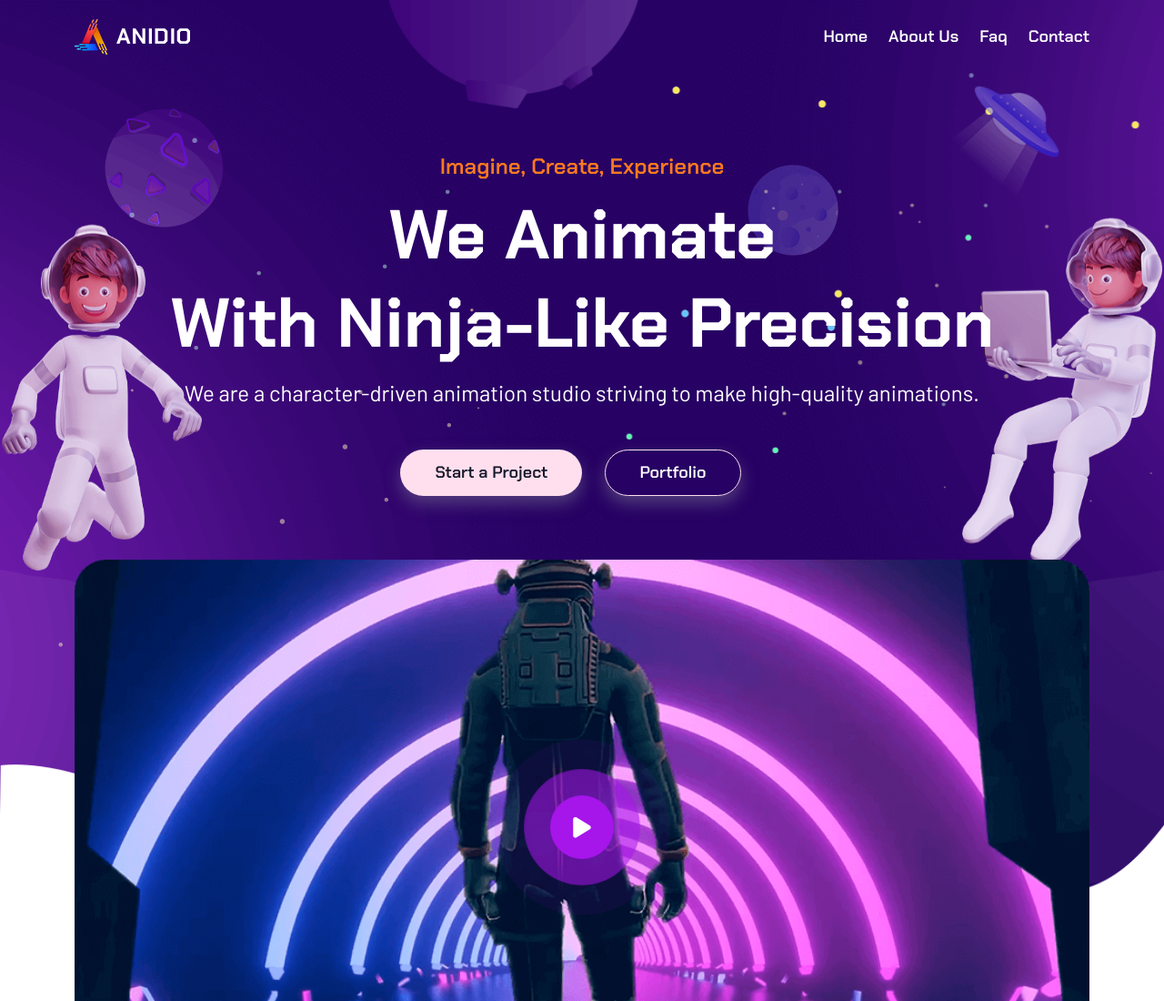
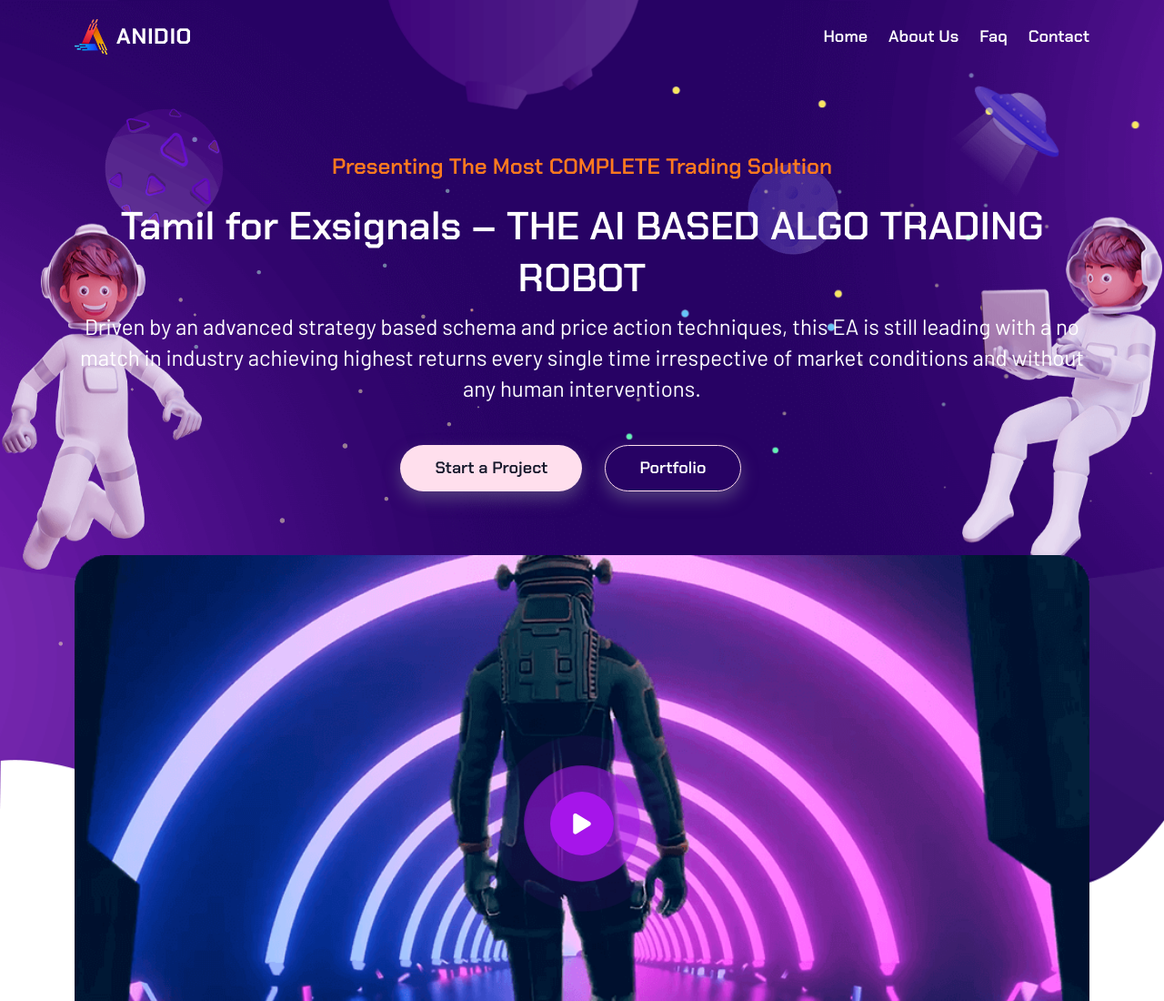
Before and after one commit to krminfotech/kalam-tecpark.in, a plain HTML site: page index.html in a window 1280 px wide. Shown: the top 1100 px of the page at 91% size. Drawn offline with nearby package versions, Linux system fonts and the light colour scheme; a script that the page names is missing.

Commit message:
home screen updated

```diff
--- a/index.html
+++ b/index.html
@@ -102,17 +102,17 @@
                <div class="col-xxl-9">
                   <div class="hero-content wow fadeInUp" data-wow-delay="0.2s">
                      <h5>
-                        Imagine, Create, Experience
+                        Presenting The Most COMPLETE Trading Solution
                      </h5>
-                     <h1>
-                        We Animate
-                     </h1>
-                     <h1>
-                        With Ninja-Like Precision
-                     </h1>
+                     <h3 class="text-white">
+                        Tamil for Exsignals – THE AI BASED ALGO TRADING ROBOT
+                     </h3>
                      <p>
-                        We are a character-driven animation studio striving to
-                        make high-quality animations.
+                        Driven by an advanced strategy based schema and price
+                        action techniques, this EA is still leading with a no
+                        match in industry achieving highest returns every single
+                        time irrespective of market conditions and without any
+                        human interventions.
                      </p>
                      <div class="banner-cmn">
                         <a href="#0" class="cmn--btn">
@@ -1306,7 +1306,9 @@
                                     <img src="assets/img/contact/email.png"
                                        alt="email">
                                  </div>
-                                 <a href="mailto:tfsfinancialconsultancy@gmail.com" class="email-part">
+                                 <a
+                                    href="mailto:tfsfinancialconsultancy@gmail.com"
+                                    class="email-part">
                                     <span>Email</span>
                                     <span>tfsfinancialconsultancy@gmail.com</span>
                                  </a>
```
